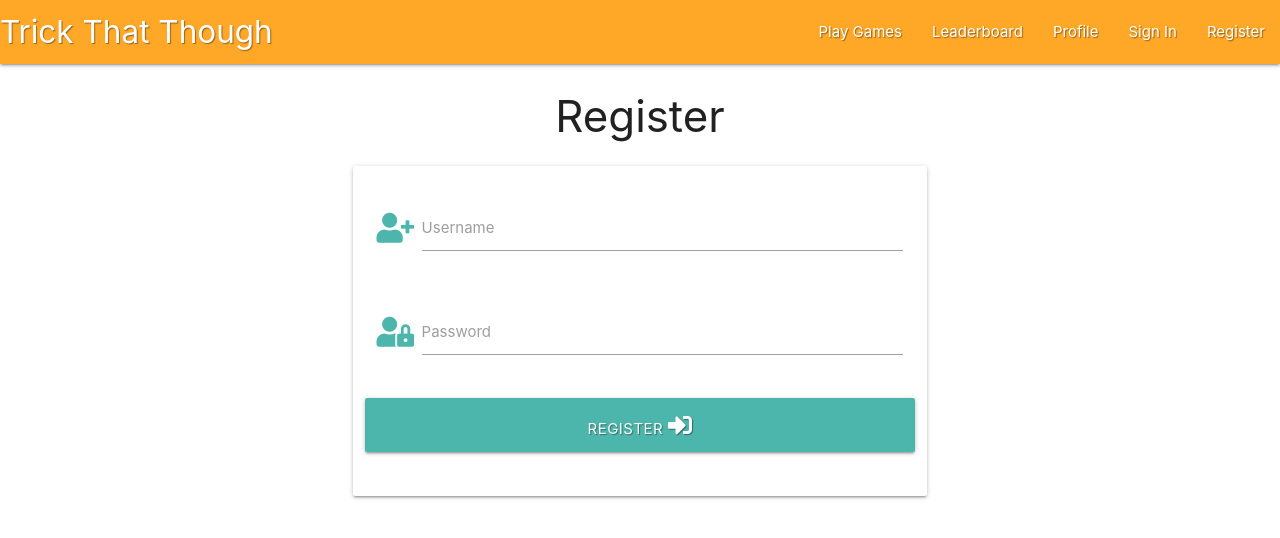
After one commit to JonathanDelaney/TryTrickThatThough, a Flask app: page /register in a window 1280 px wide. The commit adds this page. Shown: the top 538 px of the page. Run offline with Flask 2, Linux system fonts and the light colour scheme; some libraries are stand-ins or nearby versions.

Commit message:
add register page and functionality

```diff
--- a/app.py
+++ b/app.py
@@ -4,6 +4,7 @@ from flask import (
     redirect, request, session, url_for)
 from flask_pymongo import PyMongo
 from bson.objectid import ObjectId
+from werkzeug.security import generate_password_hash, check_password_hash
 if os.path.exists("env.py"):
     import env
 
@@ -24,6 +25,29 @@ def get_contenders():
     return render_template("leaderboard.html", contenders=contenders)
 
 
+@app.route("/register", methods=["GET", "POST"])
+def register():
+    if request.method == "POST":
+        # check if username already exists in db
+        existing_user = mongo.db.users.find_one(
+            {"username": request.form.get("username").lower()})
+
+        if existing_user:
+            flash("Username already exists")
+            return redirect(url_for("register"))
+
+        register = {
+            "username": request.form.get("username").lower(),
+            "password": generate_password_hash(request.form.get("password"))
+        }
+        mongo.db.users.insert_one(register)
+
+        # put the new user into 'session' cookie
+        session["user"] = request.form.get("username").lower()
+        flash("Registration Successful!")
+    return render_template("register.html")
+
+
 if __name__ == "__main__":
     app.run(host=os.environ.get("IP"),
             port=int(os.environ.get("PORT")),
--- a/templates/base.html
+++ b/templates/base.html
@@ -19,7 +19,7 @@
 
     <header>
         <!-- top navbar -->
-        <nav class="nav-extended text-shadow blue-grey lighten-3">
+        <nav class="nav-extended text-shadow orange lighten-1">
             <div class="nav-wrapper">
                 <a href="#!" class="brand-logo">Trick That Though</a>
                 <a href="#" data-target="mobile-demo" class="sidenav-trigger"><i class="fas fa-bars"></i></a>
@@ -28,25 +28,43 @@
                     <li><a href="{{ url_for('get_contenders') }}">Leaderboard</a></li>
                     <li><a href="#">Profile</a></li>
                     <li><a href="#">Sign In</a></li>
-                    <li><a href="#">Register</a></li>
+                    <li><a href="{{ url_for('register') }}">Register</a></li>
                 </ul>
             </div>
         </nav>
 
         <!-- mobile collapsable -->
         <ul class="sidenav" id="mobile-demo">
-            <li><h4 class="center-align light-blue-text text-darken-4">Trick That Though</h4>
+            <li>
+                <h4 class="center-align light-blue-text text-darken-4">Trick That Though</h4>
             </li>
             <li><a href="#">Play Games</a></li>
             <li><a href="{{ url_for('get_contenders') }}">Leaderboard</a></li>
             <li><a href="#">Profile</a></li>
             <li><a href="#">Sign In</a></li>
-            <li><a href="#">Register</a></li>
+            <li><a href="{{ url_for('register') }}">Register</a></li>
         </ul>
     </header>
 
-    {% block content %}
-    {% endblock %}
+
+    <section>
+        <!-- flash messages -->
+        {% with messages = get_flashed_messages() %}
+        {% if messages %}
+        {% for message in messages %}
+        <div class="row flashes">
+            <h4 class="light-blue lighten-4 center-align">{{ message }}</h4>
+        </div>
+        {% endfor %}
+        {% endif %}
+        {% endwith %}
+    </section>
+
+
+    <main class="container">
+        {% block content %}
+        {% endblock %}
+    </main>
 
     <script src="https://code.jquery.com/jquery-3.6.0.min.js"
         integrity="sha256-/xUj+3OJU5yExlq6GSYGSHk7tPXikynS7ogEvDej/m4=" crossorigin="anonymous"></script>
--- /dev/null
+++ b/templates/register.html
@@ -0,0 +1,37 @@
+{% extends "base.html" %}
+{% block content %}
+
+    <h3 class="center-align">Register</h3>
+
+    <div class="row">
+        <form class="col s12 m8 offset-m2" method="POST" action="{{ url_for('register') }}">
+            <div class="card-panel">
+                <!-- username -->
+                <div class="row">
+					<div class="input-field col s12">
+						<i class="fas fa-user-plus prefix teal-text text-lighten-2"></i>
+						<input id="username" name="username" type="text" minlength="5"
+                            maxlength="15" pattern="^[a-zA-Z0-9]{5,15}$" class="validate" required>
+						<label for="username">Username</label>
+					</div>
+                </div>
+                <!-- passowrd -->
+                <div class="row">
+                    <div class="input-field col s12">
+						<i class="fas fa-user-lock prefix teal-text text-lighten-2"></i>
+                        <input id="password" name="password" type="password" class="validate" minlength="5"
+                            maxlength="15" pattern="^[a-zA-Z0-9]{5,15}$" required>
+                        <label for="password">Password</label>
+                    </div>
+                </div>
+                <!-- register -->
+                <div class="row">
+                    <button type="submit" class="col s12 btn-large teal lighten-2 text-shadow">
+                        Register <i class="fas fa-sign-in-alt"></i>
+                    </button>
+                </div>
+            </div>
+        </form>
+    </div>
+
+{% endblock %}
```
